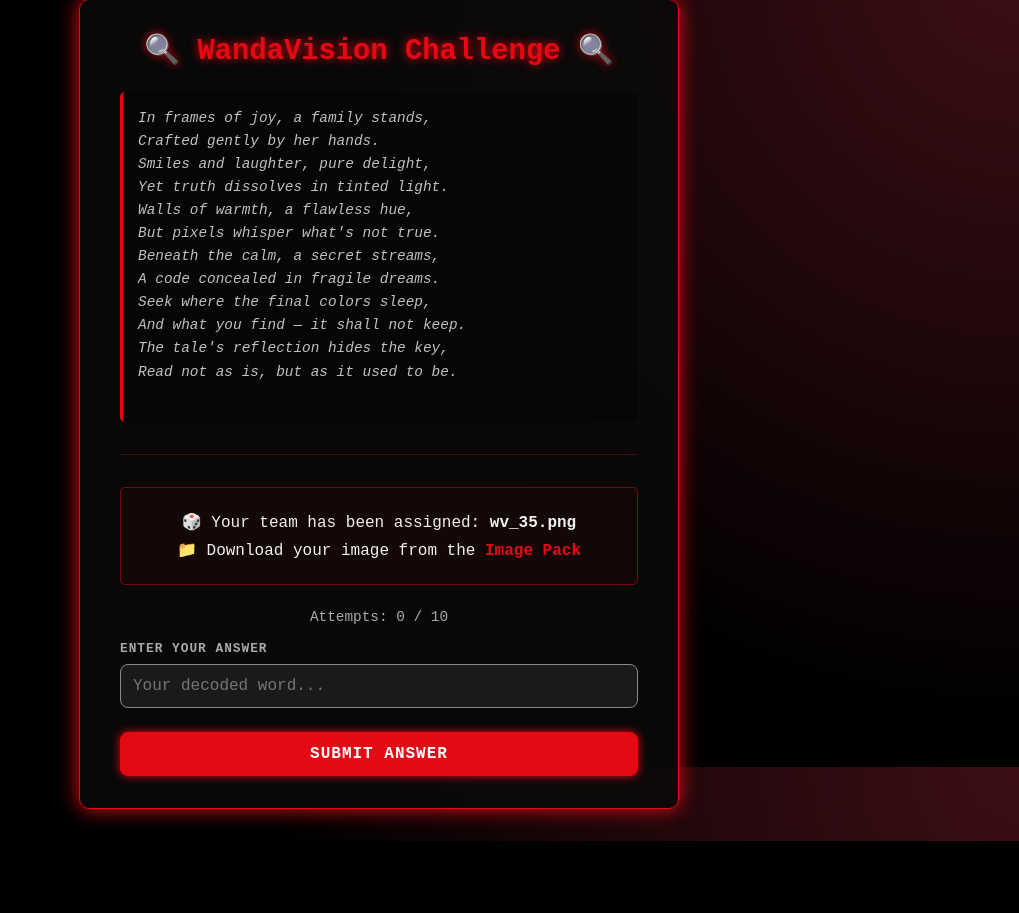
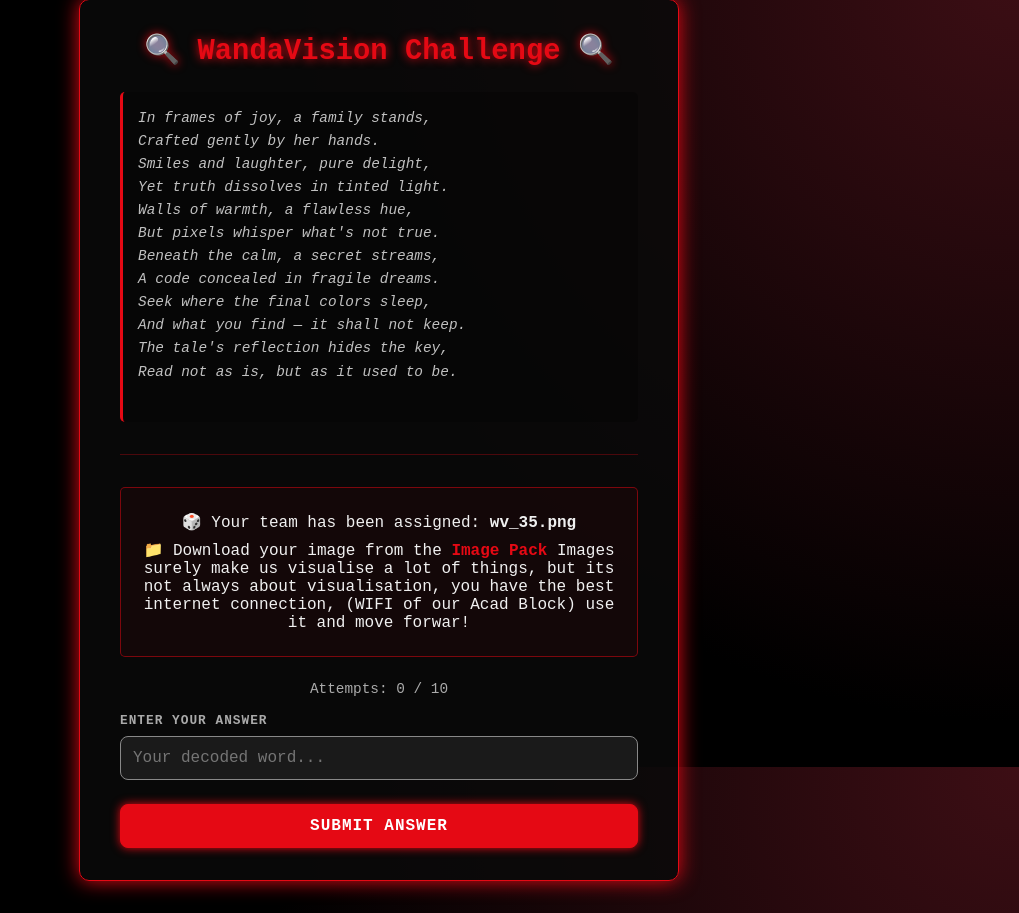
Before and after one commit to yeschirag/chakrvyuh-aiml-2-2, a Flask app: page / in a window 1280 px wide. Shown: the part 33-946 px from the top of the page, without its empty margins (261-1280 px from the left). Before the commit the page ends 874 px from the top, so only its background shows below. Run offline with Flask 3, Linux system fonts and the light colour scheme.

Commit message:
hint fix

```diff
--- a/templates/index.html
+++ b/templates/index.html
@@ -30,7 +30,9 @@
 
         <div class="info-box">
             <p id="assignment-text">Assigning image...</p>
-            <p>📁 Download your image from the <a href="https://drive.google.com/drive/folders/1QST31iX4AiGfTzpW1Kz7vLjvvYhoxkjg" target="_blank" rel="noopener noreferrer">Image Pack</a></p>
+            <p>📁 Download your image from the <a href="https://drive.google.com/drive/folders/1QST31iX4AiGfTzpW1Kz7vLjvvYhoxkjg" target="_blank" rel="noopener noreferrer">Image Pack</a>
+            Images surely make us visualise a lot of things, but its not always about visualisation, you have the best internet connection, (WIFI of our Acad Block) use it and move forwar!
+            </p>
         </div>
 
         <form id="answer-form">
```
